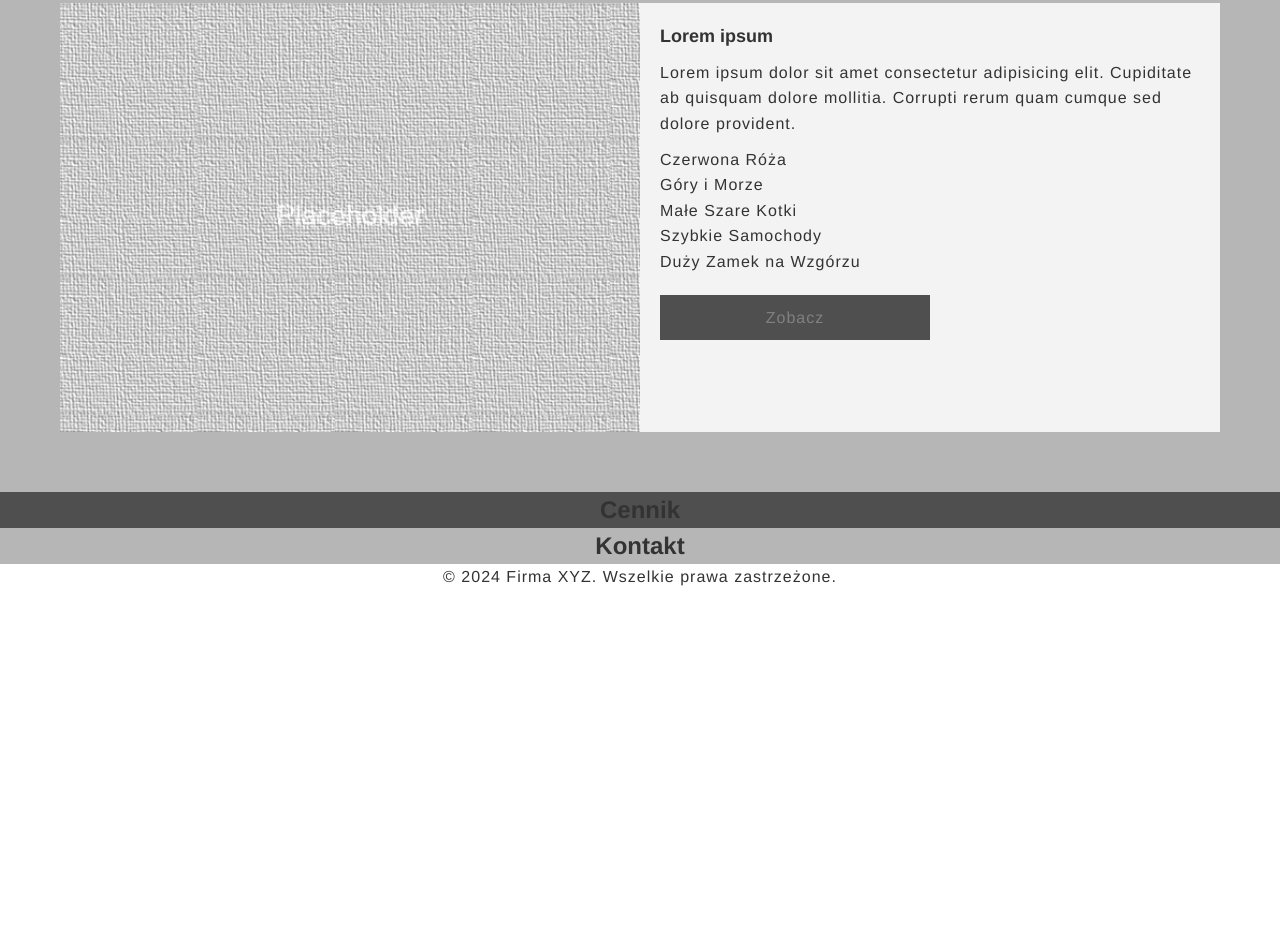
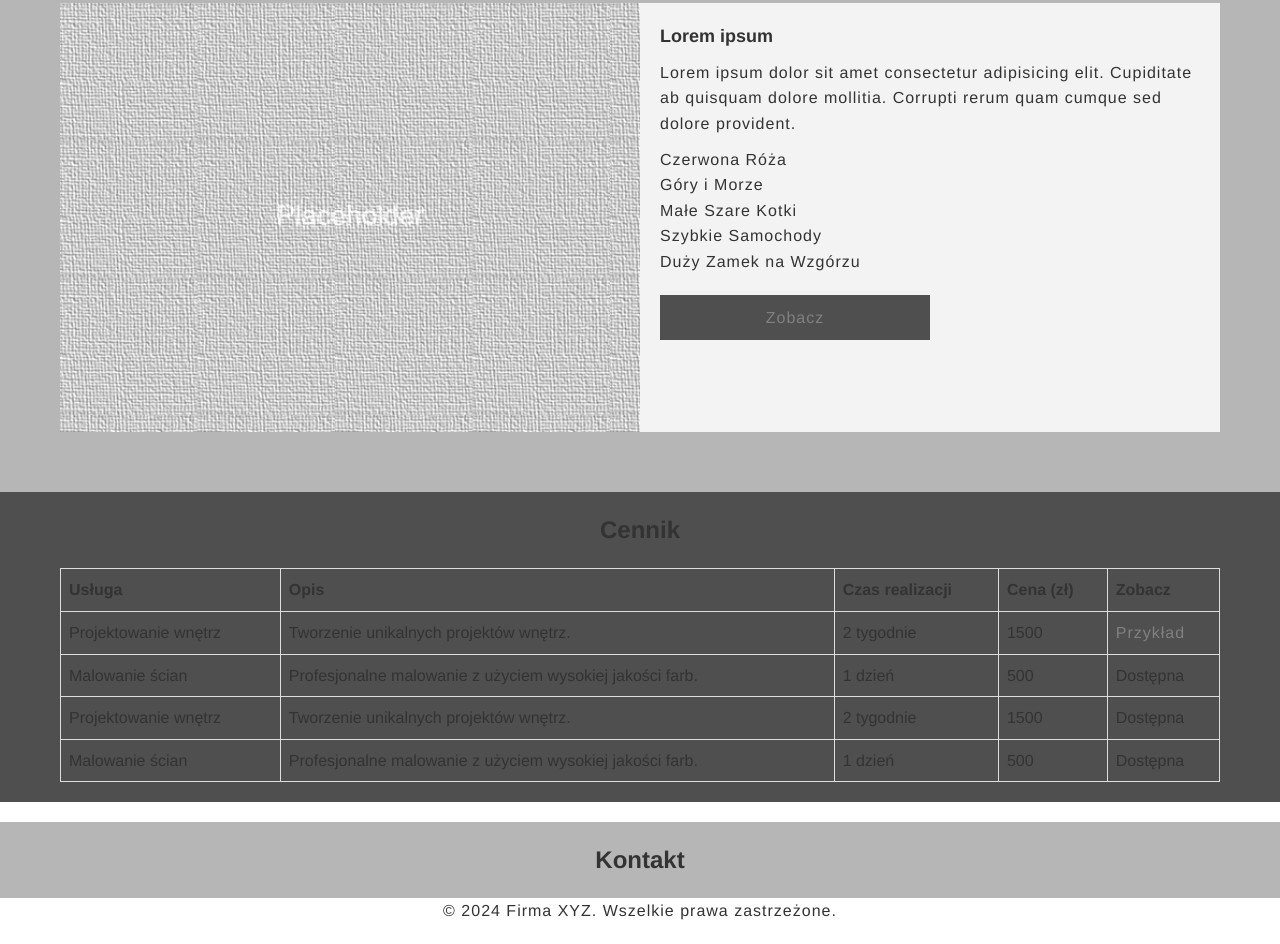
Before and after one commit to przemyslawjakubas24/framework, a plain HTML site: page index.html in a window 1280 px wide. Shown: the part 2354-3298 px from the top of the page. Before the commit the page ends 2944 px from the top, so only its background shows below. Drawn offline with Linux system fonts and the light colour scheme.

Commit message:
Add table price

```diff
--- a/index.html
+++ b/index.html
@@ -118,6 +118,52 @@
         </section>
         <section class="price">
             <h2>Cennik</h2>
+            <div class="container">
+                <div class="wrapper-table">
+                    <table class="table-default">
+                        <thead>
+                            <tr>
+                                <th>Usługa</th>
+                                <th>Opis</th>
+                                <th>Czas realizacji</th>
+                                <th>Cena (zł)</th>
+                                <th>Zobacz</th>
+                            </tr>
+                        </thead>
+                        <tbody>
+                            <tr>
+                                <td data-label="Usługa">Projektowanie wnętrz</td>
+                                <td data-label="Opis">Tworzenie unikalnych projektów wnętrz.</td>
+                                <td data-label="Czas realizacji">2 tygodnie</td>
+                                <td data-label="Cena (zł)">1500</td>
+                                <td data-label="Przykład"><a href="">Przykład</a></td>
+                            </tr>
+                            <tr>
+                                <td data-label="Usługa">Malowanie ścian</td>
+                                <td data-label="Opis">Profesjonalne malowanie z użyciem wysokiej jakości farb.</td>
+                                <td data-label="Czas realizacji">1 dzień</td>
+                                <td data-label="Cena (zł)">500</td>
+                                <td data-label="Dostępność">Dostępna</td>
+                            </tr>
+                            <tr>
+                                <td data-label="Usługa">Projektowanie wnętrz</td>
+                                <td data-label="Opis">Tworzenie unikalnych projektów wnętrz.</td>
+                                <td data-label="Czas realizacji">2 tygodnie</td>
+                                <td data-label="Cena (zł)">1500</td>
+                                <td data-label="Dostępność">Dostępna</td>
+                            </tr>
+                            <tr>
+                                <td data-label="Usługa">Malowanie ścian</td>
+                                <td data-label="Opis">Profesjonalne malowanie z użyciem wysokiej jakości farb.</td>
+                                <td data-label="Czas realizacji">1 dzień</td>
+                                <td data-label="Cena (zł)">500</td>
+                                <td data-label="Dostępność">Dostępna</td>
+                            </tr>
+                            <!-- Dodaj więcej wierszy według potrzeb -->
+                        </tbody>
+                    </table>
+                </div>
+            </div>
         </section>
     </main>
 
--- a/sass/partials/_components.scss
+++ b/sass/partials/_components.scss
@@ -2,7 +2,7 @@
 
 ///////////////////////////////////////////////// Navigation
 .nav {
-    background-color: $theme-color;
+	background-color: $theme-color;
 	.container {
 		display: flex;
 		flex-direction: column;
@@ -79,3 +79,54 @@
 }
 
 /////////////////////////////////////////// Button link end
+///////////////////////////////////////////////////////////
+/////////////////////////////////////////////// Price
+/* Podstawowe style dla tabeli */
+.table-default {
+	width: 100%; /* Tabela zajmuje 100% szerokości kontenera */
+	border-collapse: collapse; /* Łączenie granic komórek */
+}
+
+.table-default th,
+td {
+	padding: 8px; /* Wewnętrzny odstęp w komórkach */
+	text-align: left; /* Wyrównanie tekstu do lewej */
+	border: 1px solid #ddd; /* Granica komórek */
+}
+
+/* Styl dla urządzeń mobilnych */
+@media screen and (max-width: 600px) {
+	.wrapper-table {
+		display: block; /* Zmiana wyświetlania na blokowe dla responsywności */
+		overflow-x: auto; /* Dodanie przewijania poziomego, gdy zawartość jest zbyt szeroka */
+		table,
+		thead,
+		tbody,
+		th,
+		td,
+		tr {
+			display: block; /* Blokowe wyświetlanie wszystkich elementów tabeli */
+		}
+		thead tr {
+			position: absolute; /* Ukrycie nagłówków w bloku */
+			top: -9999px;
+			left: -9999px;
+		}
+		tr {
+			margin-bottom: 20px; /* Odstęp między wierszami */
+			border: 1px solid #ddd; /* Granica dla wierszy */
+		}
+
+		td {
+			border: none; /* Usunięcie granicy dla komórek */
+			position: relative;
+			padding-left: 50%; /* Przesunięcie tekstu w lewo dla lepszej czytelności */
+		}
+		td::before {
+			position: absolute;
+			left: 6px;
+			content: attr(data-label); /* Użycie atrybutu data-label jako etykiety dla komórek */
+			font-weight: bold; /* Pogrubienie etykiety */
+		}
+	}
+}
--- a/sass/partials/_layout.scss
+++ b/sass/partials/_layout.scss
@@ -184,14 +184,20 @@ section h2 {
 //////////////////////////////////////////// price
 
 .price {
+	padding: 2rem 0;
 	background-color: $theme-color;
+	h2 {
+		margin-bottom: 2rem;
+	}
 }
 
 .contact {
+	padding: 2rem 0;
 	background-color: $secondary-color;
 }
 
 .footer {
+	padding: 2rem 0;
 	&__bottom {
 		text-align: center;
 	}
```
Also changed, not shown: css/main.css, 1 other file.
